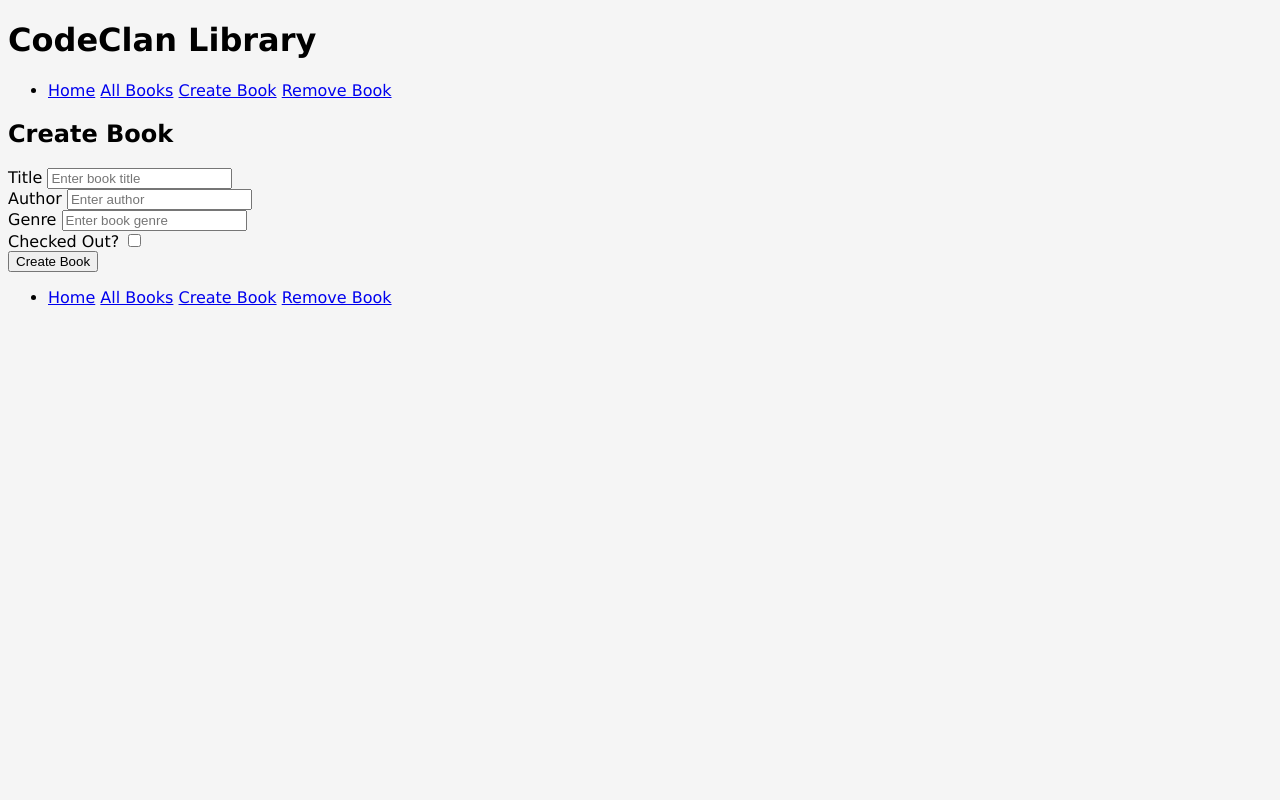
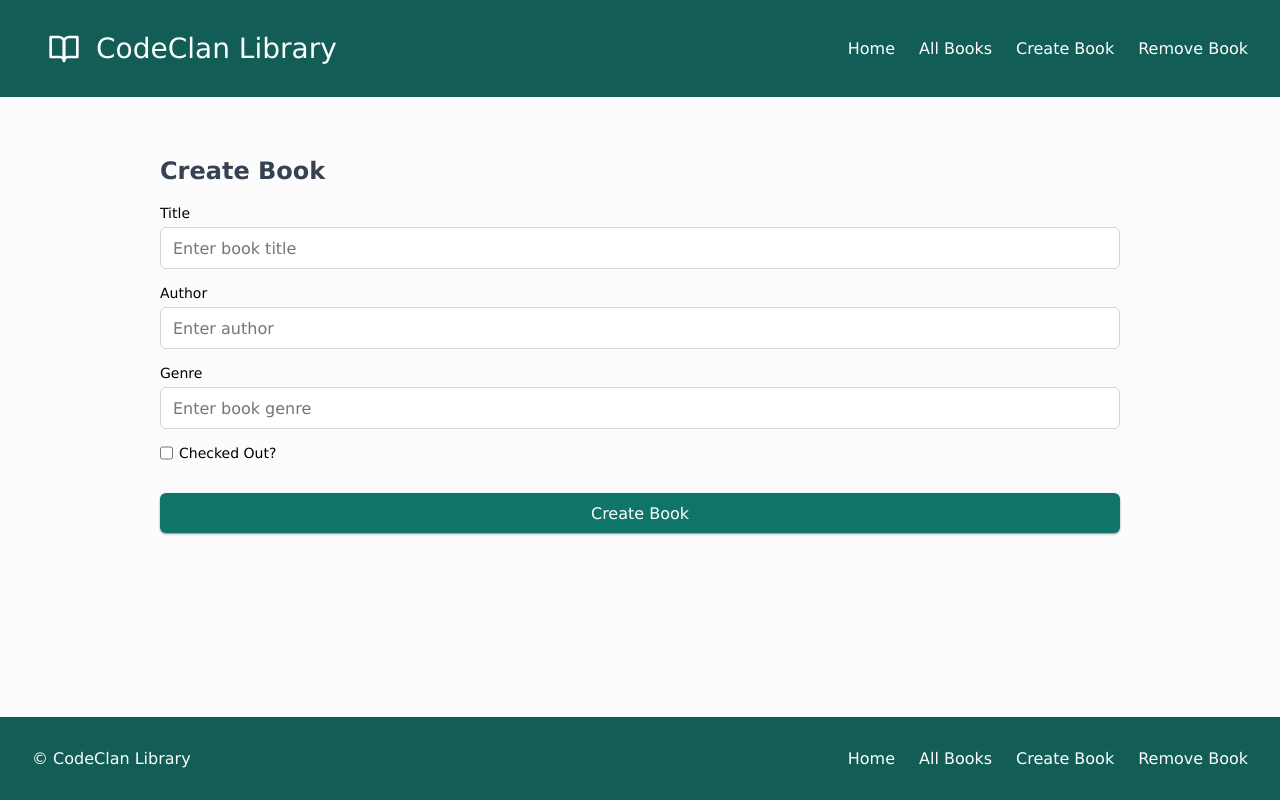
Before and after one commit to kelsiesmurphy/codeclan_homework, a Python web app: template week_03/weekend_homework/templates/create_book.html in a window 1280 px wide. Run offline with Jinja, Linux system fonts and the light colour scheme; the template is opened without the code that fills it, so the values that code supplies are empty.

Commit message:
Updating weekend homework work

```diff
--- a/week_03/weekend_homework/static/style.css
+++ b/week_03/weekend_homework/static/style.css
@@ -1,4 +1,164 @@
+* {
+    margin: 0;
+    padding: 0;
+}
+
 body {
-    background-color: whitesmoke;
+    background-color: #FCFCFD;
     font-family: Verdana, Geneva, Tahoma, sans-serif;
+    height: 100vh;
 }
+
+header, footer {
+    background-color: #125D56;
+    color: white;
+    padding: 2rem;
+    display: flex;
+    justify-content: space-between;
+    align-items: center;
+}
+
+footer {
+    position: absolute;
+    bottom: 0;
+    left: 0;
+    right: 0;
+}
+
+nav>ul {
+    list-style: none;
+    display: flex;
+    gap: 24px;
+}
+
+nav>ul>li>a {
+    text-decoration: none;
+    color: white;
+}
+
+nav>ul>li>a:hover {
+    text-decoration: underline;
+}
+
+.logo {
+    display: flex;
+    gap:16px;
+    align-items: center;
+    margin-inline: 16px;
+}
+
+h1 {
+    font-weight: 500;
+    font-size: 28px;
+}
+
+main {
+    padding: 60px 1rem;
+    max-width: 960px;
+    margin: auto;
+    /* display: inline-block; */
+}
+
+form {
+    display: flex;
+    flex-direction: column;
+    gap: 16px;
+}
+
+h2 {
+    margin-bottom: 20px;
+    color: #364152;
+}
+
+label {
+    font-size: 14px;
+    font-weight: 500;
+}
+
+.input-wrapper {
+    display: flex;
+    flex-direction: column;
+    gap: 6px;
+}
+
+input:not([type=checkbox]), select {
+    height: 40px;
+    padding: 0px 12px;
+    font-family: Verdana, Geneva, Tahoma, sans-serif;
+    font-size: 16px;
+    border: 1px solid #CDD5DF;
+    border-radius: 6px;
+}
+
+input[type=submit] {
+    background-color: #107569;
+    border: none;
+    color: white;
+    font-weight: 500;
+    transition: background-color 0.2s ease;
+    margin-top: 16px;
+    box-shadow: 0px 1px 2px 0px #10182880;
+    cursor: pointer;
+}
+
+input[type=submit]:hover {
+    background-color: #134E48;
+}
+
+.checkbox-wrapper {
+    flex-direction: row;
+}
+
+.book-list-container {
+    display: flex;
+    flex-direction: column;
+    gap: 16px;
+    height: 100px;
+}
+
+.book-cell {
+    display: flex;
+    flex-direction: column;
+    background-color: white;
+    border-radius: 4px;
+    border: 1px solid #CDD5DF;
+    padding: 1rem;
+    text-decoration: none;
+    color: #667085;
+    transition: background-color 0.5s ease;
+    box-shadow: 0px 4px 6px -2px rgba(16, 24, 40, 0.03);
+}
+
+.book-cell-single {
+    display: flex;
+    flex-direction: column;
+    text-decoration: none;
+    color: #667085;
+    gap: 2px;
+}
+
+#pagination {
+    text-decoration: none;
+    font-weight: 700;
+    color: #115d56;
+    margin-bottom: 100px;
+}
+
+.book-cell:hover {
+    background-color: #F3F4F6;
+}
+
+.book-cell>div>h3 {
+    color: #4B5565;
+}
+
+.book-cell {
+    background-color: #FCFCFD;
+}
+
+hr {
+    border: none;
+    height: 1px;
+    background-color: #CDD5DF;
+    margin: 8px 0;
+}
--- a/week_03/weekend_homework/templates/base.html
+++ b/week_03/weekend_homework/templates/base.html
@@ -9,15 +9,26 @@
 </head>
 <body>
     <header>
+        <div class="logo">
+            <svg xmlns="http://www.w3.org/2000/svg" width="32" height="32" viewBox="0 0 24 24" fill="none" stroke="currentColor" stroke-width="2" stroke-linecap="round" stroke-linejoin="round" class="feather feather-book-open"><path d="M2 3h6a4 4 0 0 1 4 4v14a3 3 0 0 0-3-3H2z"></path><path d="M22 3h-6a4 4 0 0 0-4 4v14a3 3 0 0 1 3-3h7z"></path></svg>
             <h1>CodeClan Library</h1>
+        </div>
+        <nav>
             <ul>
                 <li>
                     <a href="/">Home</a>
+                </li>
+                <li>
                     <a href="/all_books">All Books</a>
+                </li>
+                <li>
                     <a href="/all_books/new">Create Book</a>
+                </li>
+                <li>
                     <a href="/all_books/remove_book">Remove Book</a>
                 </li>
             </ul>
+        </nav>
     </header>
     <main>
         {% block content %}
@@ -25,14 +36,23 @@
         {% endblock %}
     </main>
     <footer>
+        <p>© CodeClan Library</p>
+        <nav>
             <ul>
                 <li>
                     <a href="/">Home</a>
+                </li>
+                <li>
                     <a href="/all_books">All Books</a>
+                </li>
+                <li>
                     <a href="/all_books/new">Create Book</a>
+                </li>
+                <li>
                     <a href="/all_books/remove_book">Remove Book</a>
                 </li>
             </ul>
+        </nav>
     </footer>
 </body>
 </html>
--- a/week_03/weekend_homework/templates/book.html
+++ b/week_03/weekend_homework/templates/book.html
@@ -1,10 +1,10 @@
 {% extends 'base.html' %}
 
 {% block content %}
+    <a id="pagination" href="/all_books">Return to all</a>
     <h2>{{ book.title }}</h2>
     <section class="book-list-container">
-            <div>
-                <h3>Title: <span id="book-title">{{ book.title }}</span></h3>
+            <div class="book-cell-single">
                 <p>Author: <span id="book-author">{{ book.author }}</span></p>
                 <p>Genre: <span id="book-genre">{{ book.genre }}</span></p>
                 <p>Checked Out: <span id="book-checked-out">{{ book.checked_out }}</span></p>
--- a/week_03/weekend_homework/templates/create_book.html
+++ b/week_03/weekend_homework/templates/create_book.html
@@ -3,21 +3,21 @@
 {% block content %}
     <h2>Create Book</h2>
     <form action="/all_books" method="post">
-        <div class="title-input">
+        <div class="input-wrapper">
             <label for="title">Title</label>
             <input type="text" id="title" name="title" placeholder="Enter book title">
         </div>
-        <div class="author-input">
+        <div class="input-wrapper">
             <label for="author">Author</label>
             <input type="text" id="author" name="author" placeholder="Enter author">
         </div>
-        <div class="genre-input">
+        <div class="input-wrapper">
             <label for="genre">Genre</label>
             <input type="text" id="genre" name="genre" placeholder="Enter book genre">
         </div>
-        <div class="checked_out-input">
+        <div class="input-wrapper checkbox-wrapper">
+            <input type="checkbox" id="checked_out" name="checked_out">
             <label for="checked_out">Checked Out?</label>
-            <input type="checkbox" id="checked_out" name="checked_out">
         </div>
         <input type="submit" value="Create Book">
     </form>
--- a/week_03/weekend_homework/templates/remove_book.html
+++ b/week_03/weekend_homework/templates/remove_book.html
@@ -2,7 +2,7 @@
 
 {% block content %}
     <h2>Remove Book</h2>
-    <form action="/all_books/remove_book" method="post">
+    <form action="/all_books/remove_book" class="input-wrapper" method="post">
         <label for="books">Choose a book to remove:</label>
         <select name="books" id="cars">
             {% for book in all_books %}
```
Also changed, not shown: week_03/weekend_homework/templates/all_books.html (+4 -4 lines), week_03/weekend_homework/assets/book-open.svg (added). Lines whose indentation alone changed are shown as unchanged.
